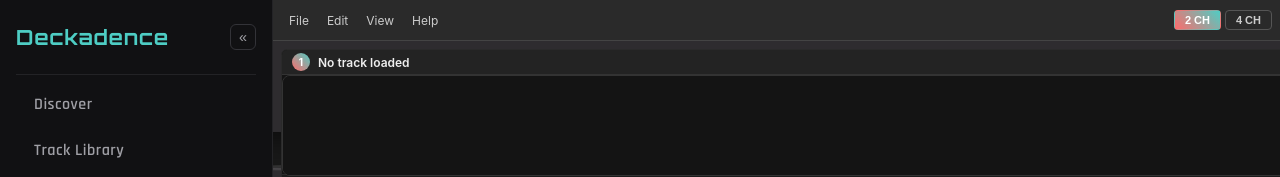
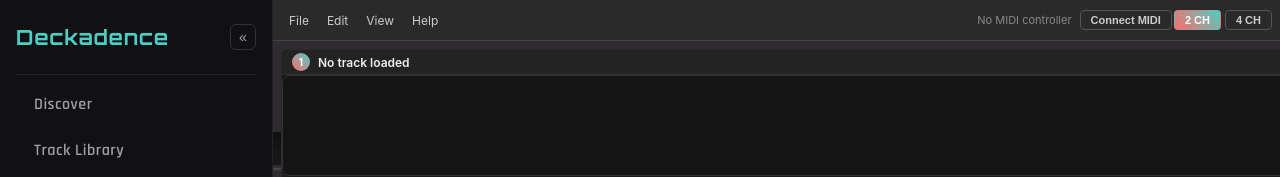
Before and after one commit to nickmanna/Deckadence, a React (Create React App) app in the folder deckadence/: page /green-room in a window 1280 px wide. Shown: the top 177 px of the page. Built offline with nearby package versions, Linux system fonts and the light colour scheme; no server answers.

Commit message:
add: green room deck controls

```diff
--- a/deckadence/src/components/Deck.js
+++ b/deckadence/src/components/Deck.js
@@ -1,4 +1,4 @@
-import React from 'react';
+import React, { forwardRef, useImperativeHandle } from 'react';
 import Waveform from './Waveform';
 import { useDeckPlayer } from '../hooks/useDeckPlayer';
 
@@ -10,8 +10,13 @@
  * crossfader position, from the parent mixer) rather than deck-owned
  * state, since the mixer needs to be the source of truth for gain across
  * all decks at once.
+ *
+ * Transport handlers are also exposed imperatively via `ref` (see
+ * useImperativeHandle below) so Green Room can wire one shared DDJ-FLX4
+ * controller instance to whichever channel is mapped to its left/right
+ * physical deck, without this component needing to know MIDI exists.
  */
-const Deck = ({ deckNumber, track, volume, zoomLevel, onDragOver, onDragLeave, onDrop }) => {
+const Deck = forwardRef(({ deckNumber, track, volume, zoomLevel, onDragOver, onDragLeave, onDrop }, ref) => {
   const {
     audioRef,
     isPlaying, togglePlay,
@@ -22,6 +27,17 @@
     handleCuePress, handleCueRelease,
     handleLoopIn, handleLoopOut, handleLoop4BeatOrExit, handleLoopCallLeft, handleLoopCallRight,
   } = useDeckPlayer(track, { externalVolume: volume });
+
+  useImperativeHandle(ref, () => ({
+    togglePlay,
+    handleCuePress,
+    handleCueRelease,
+    handleLoopIn,
+    handleLoopOut,
+    handleLoop4BeatOrExit,
+    handleLoopCallLeft,
+    handleLoopCallRight,
+  }), [togglePlay, handleCuePress, handleCueRelease, handleLoopIn, handleLoopOut, handleLoop4BeatOrExit, handleLoopCallLeft, handleLoopCallRight]);
 
   return (
     <div className="deck">
@@ -109,6 +125,8 @@
       <audio ref={audioRef} preload="auto" />
     </div>
   );
-};
+});
+
+Deck.displayName = 'Deck';
 
 export default Deck;
--- a/deckadence/src/components/GreenRoom.css
+++ b/deckadence/src/components/GreenRoom.css
@@ -18,8 +18,41 @@
   flex-shrink: 0;
 }
 
+.green-room-midi {
+  margin-left: auto;
+  display: flex;
+  align-items: center;
+  gap: 8px;
+}
+
+.green-room-midi-status {
+  color: #888;
+  font-size: 11px;
+  white-space: nowrap;
+}
+
+.green-room-midi-status.connected {
+  color: #4ecdc4;
+}
+
+.green-room-midi-connect-btn {
+  background: transparent;
+  border: 1px solid #555;
+  color: #ccc;
+  font-size: 11px;
+  font-weight: 600;
+  padding: 3px 10px;
+  border-radius: 4px;
+  cursor: pointer;
+  transition: all 0.2s ease;
+}
+
+.green-room-midi-connect-btn:hover {
+  border-color: #4ecdc4;
+  color: #fff;
+}
+
 .channel-count-toggle {
-  margin-left: auto;
   display: flex;
   gap: 4px;
 }
--- a/deckadence/src/components/GreenRoom.js
+++ b/deckadence/src/components/GreenRoom.js
@@ -2,6 +2,7 @@
 import { Link, useNavigate } from 'react-router-dom';
 import { useAuth } from '../contexts/AuthContext';
 import { TrackService } from '../services/trackService';
+import { useDdjFlx4Controller } from '../hooks/useDdjFlx4';
 import Deck from './Deck';
 import './GreenRoom.css';
 
@@ -52,6 +53,30 @@
 
   const getEffectiveVolume = (channelId, faderIndex) =>
     channelFaders[faderIndex] * crossfaderMultiplier(crossfader, CROSSFADER_GROUP[channelId]);
+
+  // DDJ-FLX4 wiring: the hardware only has 2 physical decks (left/right),
+  // which map onto Green Room channels 1 and 2 - the same pair CROSSFADER_
+  // GROUP already treats as sides A/B, and the only two channels visible in
+  // 2-channel mode. Channels 3/4 (4-channel mode) have no physical deck to
+  // receive MIDI from. Deck's transport handlers are read via ref (see
+  // Deck.js's useImperativeHandle) rather than lifting useDeckPlayer's
+  // state up into GreenRoom, so each Deck keeps owning its own playback
+  // state exactly as it does today.
+  const deckRefs = useRef({});
+  const midiHandlersForDeck = (deckId) => ({
+    onPlayPause: () => deckRefs.current[deckId]?.togglePlay(),
+    onCuePress: () => deckRefs.current[deckId]?.handleCuePress(),
+    onCueRelease: () => deckRefs.current[deckId]?.handleCueRelease(),
+    onLoopIn: () => deckRefs.current[deckId]?.handleLoopIn(),
+    onLoopOut: () => deckRefs.current[deckId]?.handleLoopOut(),
+    onLoop4BeatOrExit: () => deckRefs.current[deckId]?.handleLoop4BeatOrExit(),
+    onLoopCallLeft: () => deckRefs.current[deckId]?.handleLoopCallLeft(),
+    onLoopCallRight: () => deckRefs.current[deckId]?.handleLoopCallRight(),
+  });
+  const midiStatus = useDdjFlx4Controller({
+    1: midiHandlersForDeck(1),
+    2: midiHandlersForDeck(2),
+  });
 
   // Track list resizing state
   const [isResizing, setIsResizing] = useState(false);
@@ -464,6 +489,28 @@
           </div>
         </div>
 
+        <div className="green-room-midi">
+          {midiStatus.connected ? (
+            <span
+              className="green-room-midi-status connected"
+              title={midiStatus.deviceNames.join(', ')}
+            >
+              🎛️ MIDI: L/R decks
+            </span>
+          ) : (
+            <>
+              <span className="green-room-midi-status">
+                {midiStatus.supported ? 'No MIDI controller' : 'MIDI unsupported'}
+              </span>
+              {midiStatus.supported && (
+                <button className="green-room-midi-connect-btn" onClick={midiStatus.connect}>
+                  Connect MIDI
+                </button>
+              )}
+            </>
+          )}
+        </div>
+
         <div className="channel-count-toggle">
           <button
             className={`channel-count-btn ${channelCount === 2 ? 'active' : ''}`}
@@ -484,6 +531,7 @@
         {channels.slice(0, channelCount).map((channel, index) => (
           <Deck
             key={channel.id}
+            ref={(el) => { deckRefs.current[channel.id] = el; }}
             deckNumber={channel.id}
             track={channel.track}
             volume={getEffectiveVolume(channel.id, index)}
--- a/deckadence/src/components/TrackPlayer.js
+++ b/deckadence/src/components/TrackPlayer.js
@@ -23,7 +23,10 @@
     handleLoopIn, handleLoopOut, handleLoop4BeatOrExit, handleLoopCallLeft, handleLoopCallRight,
   } = useDeckPlayer(track);
 
+  // Only one virtual deck here, so only the left physical deck (MIDI
+  // channel 0 / decoded deck 1) is wired up - the right deck is ignored.
   const midiStatus = useDdjFlx4Controller({
+    1: {
       onPlayPause: togglePlay,
       onCuePress: handleCuePress,
       onCueRelease: handleCueRelease,
@@ -32,6 +35,7 @@
       onLoop4BeatOrExit: handleLoop4BeatOrExit,
       onLoopCallLeft: handleLoopCallLeft,
       onLoopCallRight: handleLoopCallRight,
+    },
   });
 
   const handleVolumeChange = (e) => {
--- a/deckadence/src/hooks/useDdjFlx4.js
+++ b/deckadence/src/hooks/useDdjFlx4.js
@@ -46,9 +46,13 @@
 const toHex = (data) => Array.from(data).map((b) => b.toString(16).padStart(2, '0')).join(' ');
 
 /**
- * Connects to a DDJ-FLX4 (or any Web MIDI input) and routes Deck 1's PLAY,
- * CUE and loop buttons to the given handlers. Deck 2 is ignored for now
- * since the track library preview only has one deck to control.
+ * Connects to a DDJ-FLX4 (or any Web MIDI input) and routes each physical
+ * deck's PLAY, CUE and loop buttons to the handlers registered for that
+ * deck. `handlers` is keyed by deck number - 1 for the left deck (MIDI
+ * channel 0), 2 for the right deck (channel 1), per decodeDdjFlx4Message
+ * above - e.g. `{ 1: { onPlayPause, ... }, 2: { onPlayPause, ... } }`.
+ * A deck with no entry in the map is simply ignored, so a single-deck
+ * caller (the track library preview) can pass just `{ 1: {...} }`.
  *
  * Listens on EVERY currently available MIDI input, not just a single
  * best-guess pick - some controllers/OS combinations expose more than one
@@ -85,9 +89,10 @@
     setStatus((s) => ({ ...s, lastMessage: { hex: toHex(event.data), at: Date.now() } }));
 
     const decoded = decodeDdjFlx4Message(event.data);
-    if (!decoded || decoded.deck !== 1) return;
+    if (!decoded) return;
 
-    const h = handlersRef.current || {};
+    const h = (handlersRef.current || {})[decoded.deck];
+    if (!h) return;
     switch (decoded.control) {
       case 'play':
         if (decoded.pressed) h.onPlayPause?.();
```
Lines whose indentation alone changed are shown as unchanged.
